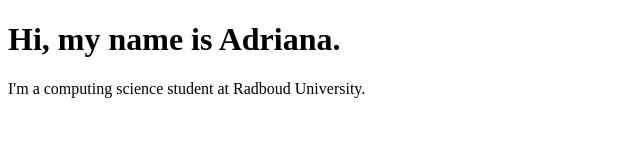
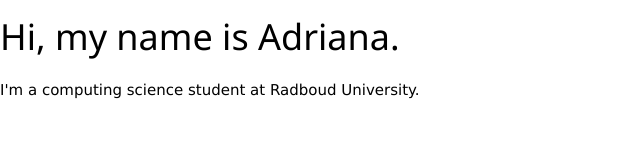
Before and after one commit to adfrij/adfrij.github.io, a plain HTML site: page index.html in a window 1280 px wide. Shown: the whole page, without its empty margins (0-640 px from the left). Drawn offline with nearby package versions, Linux system fonts and the light colour scheme.

Commit message:
add stylesheet

```diff
--- a/index.html
+++ b/index.html
@@ -1,8 +1,13 @@
 <!DOCTYPE html>
 <html>
 <head>
+
+<!-- All linked stylesheets and other scripts -->
+<link rel="stylesheet" href="https://www.w3schools.com/w3css/4/w3.css">
+
 <title>Adriana Frijo /dev</title>
 </head>
+
 <body>
 
 <h1>Hi, my name is Adriana.</h1>
```
